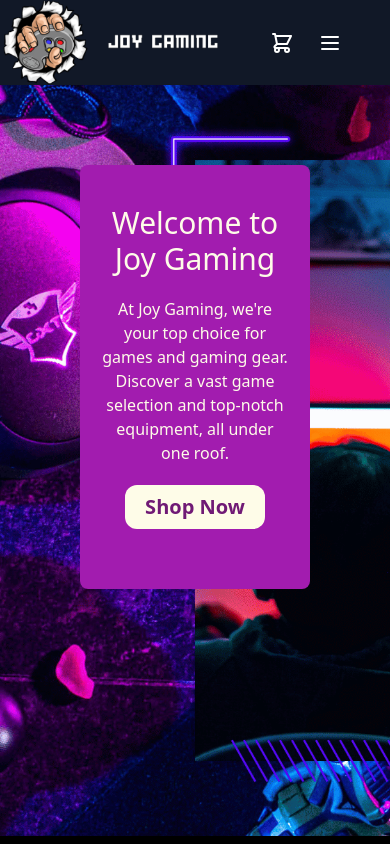
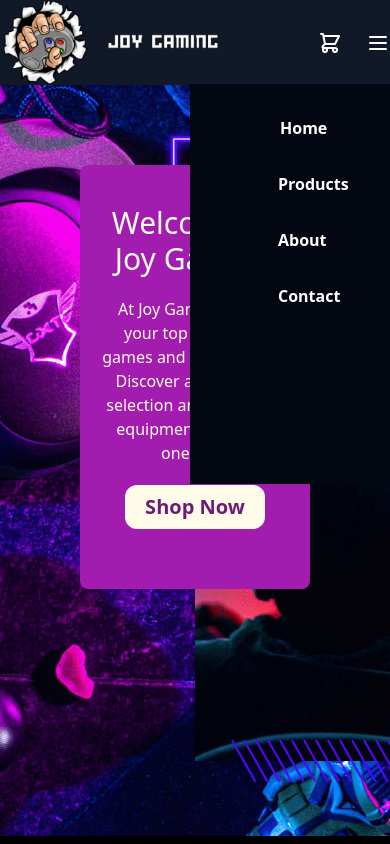
Before and after one commit to zakarialoulida/BRIEF-4-Leader-in-the-gaming-materials-market, a website: page index.html in a window 390 px wide. Shown: the top 844 px of the page. Drawn offline with nearby package versions, Linux system fonts and the light colour scheme.

Commit message:
add menu

```diff
--- a/index.html
+++ b/index.html
@@ -19,12 +19,13 @@
             <a class="text-3xl font-bold font-heading" href="#">
                 <img class="h-[85px] logo" src="imags/logo.png" alt="logo"></a>
             <!-- Nav Links -->
-            <ul class="hidden  md:flex px-10 ml-auto font-semibold font-heading space-x-12">
-                <li><a class="hover:text-gray-200" href="">Home</a></li>
-                <li><a class="hover:text-gray-200" href="product.html">Products</a></li>
-                <li><a class="hover:text-gray-200" href="#">About</a></li>
+            <ul class=" md:flex px-10 ml-auto font-semibold font-heading space-x-12 max-md:gap-80 max-md:absolute max-md:right-0 max-md:top-[84px] max-md:bg-gray-950 max-md:h-[400px] max-md:w-[200px]" id="nav-links">
+                <li class="max-md:my-8"><a class="hover:text-gray-200 max-md:ml-[50px] " href="">Home</a></li>
+                <li class="max-md:my-8"><a class="hover:text-gray-200" href="product.html">Products</a></li>
+                <li class="max-md:my-8"><a class="hover:text-gray-200" href="#">About</a></li>
                 <li><a class="hover:text-gray-200" href="#">Contact</a></li>
             </ul>
+
             <!-- Header Icons -->
             <div class="hidden xl:flex items-center space-x-5">
                 <a class="flex items-center hover:text-gray-200" href="#">
@@ -44,15 +45,13 @@
                 <path stroke-linecap="round" stroke-linejoin="round" stroke-width="2"
                     d="M3 3h2l.4 2M7 13h10l4-8H5.4M7 13L5.4 5M7 13l-2.293 2.293c-.63.63-.184 1.707.707 1.707H17m0 0a2 2 0 100 4 2 2 0 000-4zm-8 2a2 2 0 11-4 0 2 2 0 014 0z" />
             </svg>
-            <span class="flex absolute -mt-5 ml-4">
-            </span>
         </a>
-        <a class="navbar-burger self-center mr-12 md:hidden" href="#">
-            <svg xmlns="http://www.w3.org/2000/svg" class="h-6 w-6 hover:text-gray-200" fill="none" viewBox="0 0 24 24"
-                stroke="currentColor">
+        <a class="md:hidden flex items-center cursor-pointer" id="burger-menu">
+            <svg xmlns="http://www.w3.org/2000/svg" class="h-6 w-6 hover:text-gray-300" fill="none" viewBox="0 0 24 24" stroke="currentColor">
                 <path stroke-linecap="round" stroke-linejoin="round" stroke-width="2" d="M4 6h16M4 12h16M4 18h16" />
             </svg>
         </a>
+
     </nav>
 
     <section style="background-image: url(imags/img.home.png);" class="bg-cover bg-center w-full  h-[89vh]">
--- a/script.js
+++ b/script.js
@@ -1,8 +1,20 @@
+// menu
+document.addEventListener("DOMContentLoaded", function() {
+    const burgerMenu = document.getElementById("burger-menu");
+    const navLinks = document.getElementById("nav-links");
+
+    burgerMenu.addEventListener("click", function() {
+        navLinks.classList.toggle("hidden");
+    });
+});
+
+
+
 const scrollContainer = document.getElementById("scroll-container");
 const scrollLeftButton = document.getElementById("scroll-left");
 const scrollRightButton = document.getElementById("scroll-right");
 
-
+const contentWidth = scrollContainer.scrollWidth;
 
 scrollLeftButton.addEventListener("click", () => {
     scrollContainer.scrollLeft -= 400;
```
